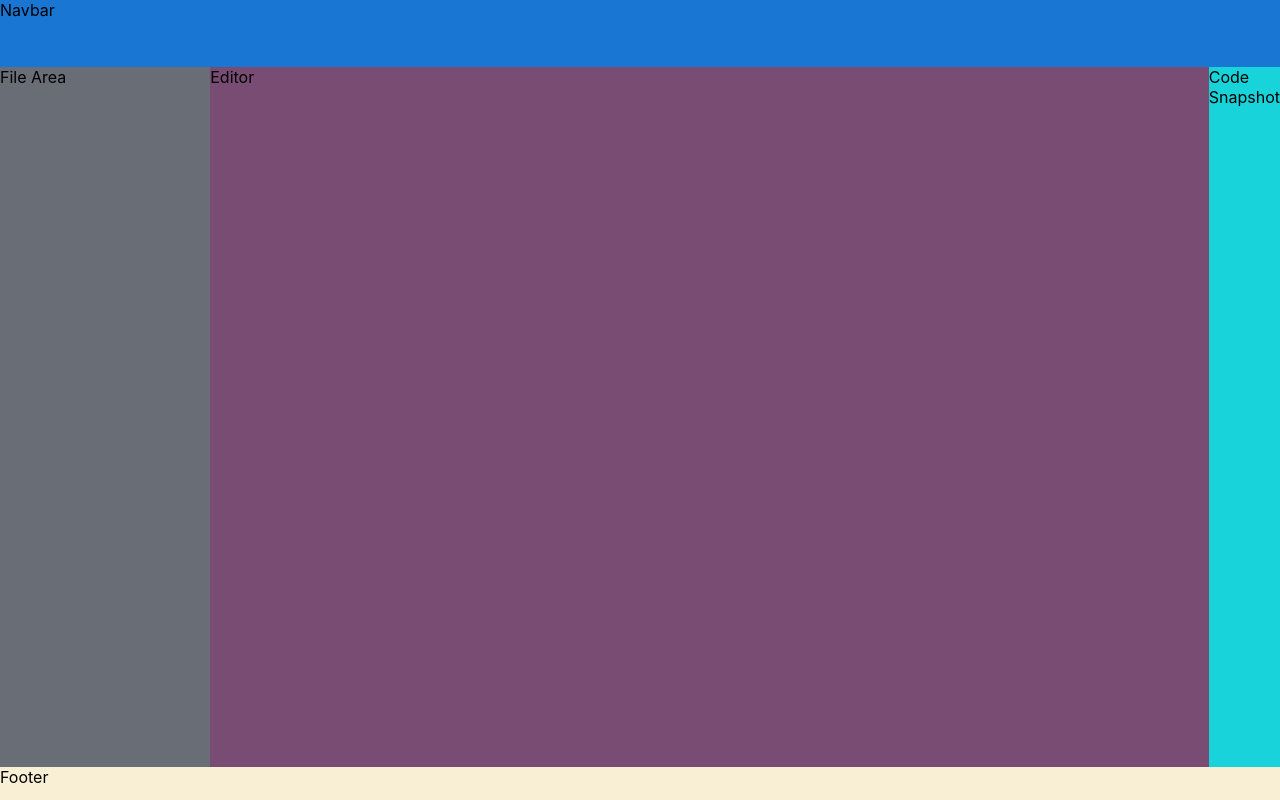
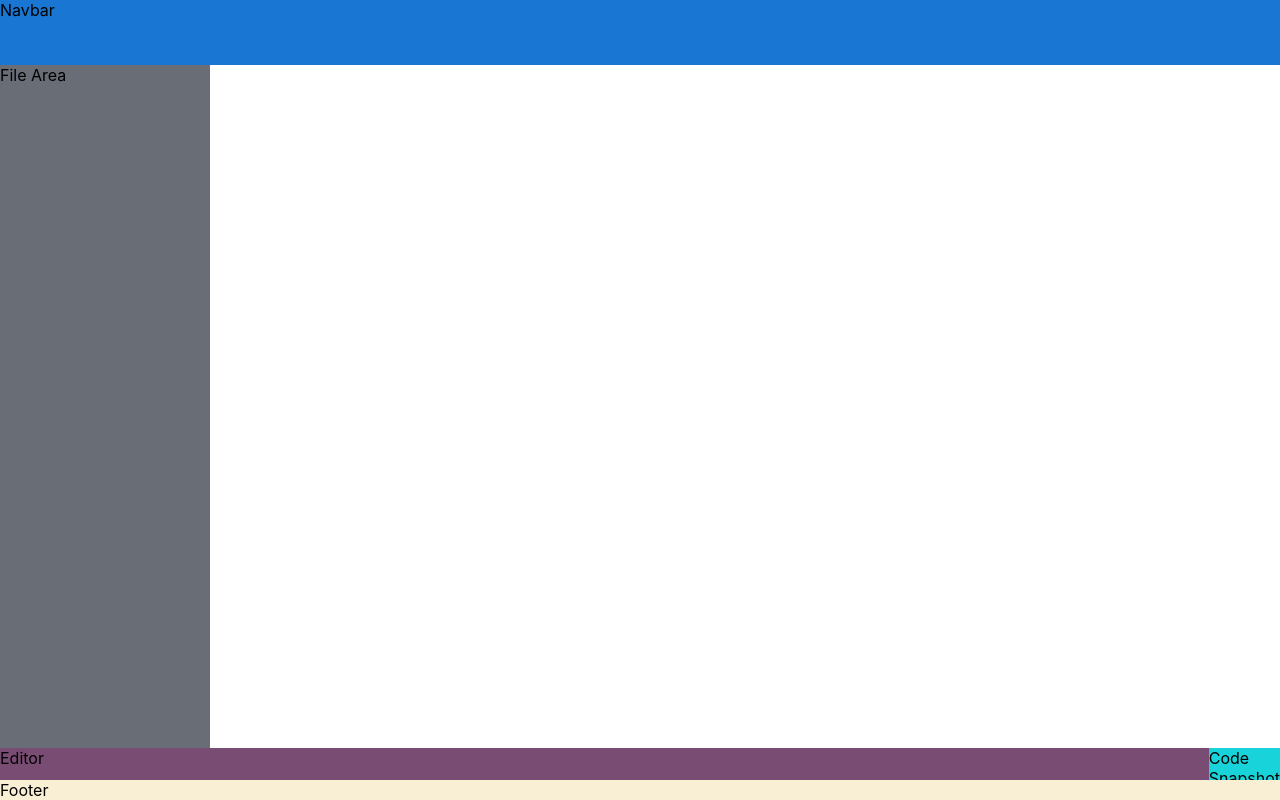
Before and after one commit to JaiRaga/jstxt_client, a React (Create React App) app: page / in a window 1280 px wide. Built offline with nearby package versions, Linux system fonts and the light colour scheme.

Commit message:
added new classes and layout changes

```diff
--- a/src/components/home/Home.css
+++ b/src/components/home/Home.css
@@ -24,16 +24,33 @@ body {
   background-color: #686d76;
 }
 
+.editorarea {
+  grid-column: span 20;
+  grid-row: span 21;
+  background-color: royalblue;
+  display: grid;
+  grid-template-columns: repeat(24, 1fr);
+  grid-template-rows: repeat(24, 1fr);
+}
+
 .editor {
-  grid-column: span 19;
-  grid-row: span 21;
+  grid-column: span 23;
+  grid-row: span 24;
   background-color: #794c74;
+
+  /* grid-column: 1 / -1;
+  grid-row: 1 / -1;
+  background-color: #794c74; */
 }
 
 .codesnapshot {
   grid-column: span 1;
+  grid-row: span 24;
+  background-color: #19d3da;
+
+  /* grid-column: span 1;
   grid-row: span 21;
-  background-color: #19d3da;
+  background-color: #19d3da; */
 }
 
 .footermenu {
```
